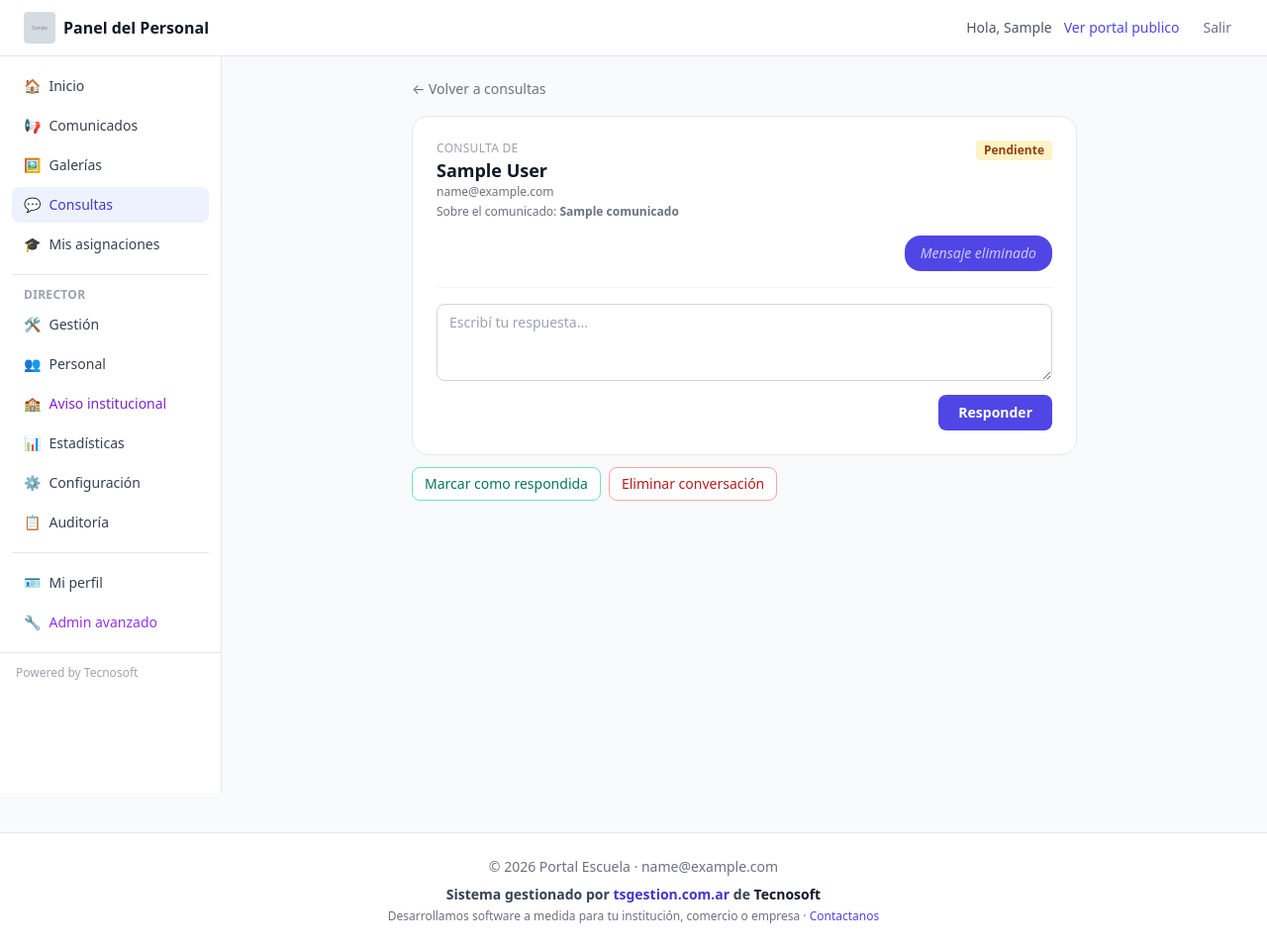
After one commit to envermm-sudo/escuela, a Django app: page /staff/consultas/1/ in a window 1280 px wide. The commit adds this page. Shown: the whole page at 99% size. Run offline with Django 5.2, Linux system fonts and the light colour scheme; a user stored in the database is signed in; tables that the repository leaves empty hold one stand-in row (values such as "Sample post"); grey boxes marked "Sample" are stand-in pictures; some libraries are stand-ins or nearby versions.

Commit message:
Agregar bandeja de consultas del docente en panel staff

```diff
--- a/staff/templates/staff/_nav_items.html
+++ b/staff/templates/staff/_nav_items.html
@@ -14,6 +14,13 @@
 
 <a href="{{ url_gal }}" class="flex items-center gap-2 px-3 py-2 rounded-lg {% if '/staff/galerias' in request.path %}bg-indigo-50 text-indigo-700 font-medium{% else %}text-gray-700 hover:bg-gray-100{% endif %}">
   <span>🖼️</span> Galerías
+</a>
+
+<a href="{% url 'staff:consultas_lista' %}" class="flex items-center gap-2 px-3 py-2 rounded-lg {% if '/staff/consultas' in request.path %}bg-indigo-50 text-indigo-700 font-medium{% else %}text-gray-700 hover:bg-gray-100{% endif %}">
+  <span>💬</span> Consultas
+  {% if consultas_pendientes_count %}
+  <span class="ml-auto bg-amber-500 text-white text-xs font-bold rounded-full px-2 py-0.5">{{ consultas_pendientes_count }}</span>
+  {% endif %}
 </a>
 
 {% if perfil_actual and perfil_actual.rol == 'docente' %}
--- /dev/null
+++ b/staff/templates/staff/consulta_detalle.html
@@ -0,0 +1,82 @@
+{% extends "staff/base_staff.html" %}
+{% block titulo %}Consulta{% endblock %}
+{% block content %}
+<div class="max-w-2xl mx-auto">
+
+  <div class="mb-4">
+    <a href="{% url 'staff:consultas_lista' %}" class="text-sm text-gray-500 hover:text-gray-700">← Volver a consultas</a>
+  </div>
+
+  <div class="bg-white border border-gray-200 rounded-2xl p-5 sm:p-6">
+    <div class="flex items-start justify-between gap-3 mb-1">
+      <div>
+        <p class="text-xs text-gray-400 uppercase tracking-wide">Consulta de</p>
+        <h1 class="text-lg font-bold text-gray-900">{{ consulta.padre.get_full_name|default:consulta.padre.username }}</h1>
+        <p class="text-xs text-gray-500">{{ consulta.padre.email }}</p>
+      </div>
+      {% if consulta.estado == 'pendiente' %}
+      <span class="text-xs px-2 py-0.5 bg-amber-100 text-amber-800 rounded font-semibold">Pendiente</span>
+      {% else %}
+      <span class="text-xs px-2 py-0.5 bg-emerald-100 text-emerald-800 rounded font-semibold">Respondida</span>
+      {% endif %}
+    </div>
+    <p class="text-xs text-gray-500 mb-4">Sobre el comunicado: <strong>{{ consulta.comunicado.titulo }}</strong></p>
+
+    <div class="space-y-3 mb-4">
+      {% for msg in mensajes_hilo %}
+      <div class="flex {% if msg.es_del_docente %}justify-end{% else %}justify-start{% endif %}">
+        <div class="max-w-[80%] rounded-2xl px-4 py-2 text-sm
+                    {% if msg.es_del_docente %}bg-indigo-600 text-white{% else %}bg-gray-100 text-gray-800{% endif %}">
+          {% if msg.eliminado %}
+            <span class="italic opacity-70">Mensaje eliminado</span>
+          {% else %}
+            <p class="whitespace-pre-line">{{ msg.texto }}</p>
+            <div class="flex items-center gap-2 mt-1">
+              <span class="text-[10px] {% if msg.es_del_docente %}text-indigo-200{% else %}text-gray-400{% endif %}">
+                {% if msg.es_del_docente %}Vos{% else %}Familia{% endif %} · {{ msg.creado|date:"d/m H:i" }}
+              </span>
+              <form method="post" class="inline" onsubmit="return confirm('¿Eliminar este mensaje?');">
+                {% csrf_token %}
+                <input type="hidden" name="accion" value="eliminar_mensaje">
+                <input type="hidden" name="mensaje_id" value="{{ msg.id }}">
+                <button type="submit" class="text-[10px] underline {% if msg.es_del_docente %}text-indigo-200{% else %}text-gray-400{% endif %}">eliminar</button>
+              </form>
+            </div>
+          {% endif %}
+        </div>
+      </div>
+      {% endfor %}
+    </div>
+
+    <form method="post" class="border-t border-gray-100 pt-4">
+      {% csrf_token %}
+      <input type="hidden" name="accion" value="responder">
+      <textarea name="texto" rows="3" required placeholder="Escribí tu respuesta..."
+                class="w-full px-3 py-2 border border-gray-300 rounded-lg text-sm focus:ring-2 focus:ring-indigo-500"></textarea>
+      <div class="flex justify-end mt-2">
+        <button type="submit" class="px-5 py-2 bg-indigo-600 hover:bg-indigo-700 text-white text-sm font-semibold rounded-lg">Responder</button>
+      </div>
+    </form>
+  </div>
+
+  <div class="mt-3 flex flex-wrap gap-2">
+    <form method="post" class="inline">
+      {% csrf_token %}
+      <input type="hidden" name="accion" value="cambiar_estado">
+      {% if consulta.estado == 'pendiente' %}
+      <input type="hidden" name="estado" value="respondida">
+      <button type="submit" class="px-3 py-1.5 bg-white border border-emerald-300 text-emerald-700 text-sm rounded-lg hover:bg-emerald-50">Marcar como respondida</button>
+      {% else %}
+      <input type="hidden" name="estado" value="pendiente">
+      <button type="submit" class="px-3 py-1.5 bg-white border border-amber-300 text-amber-700 text-sm rounded-lg hover:bg-amber-50">Marcar como pendiente</button>
+      {% endif %}
+    </form>
+    <form method="post" class="inline" onsubmit="return confirm('¿Eliminar TODA la conversación? Esta acción no se puede deshacer.');">
+      {% csrf_token %}
+      <input type="hidden" name="accion" value="eliminar_hilo">
+      <button type="submit" class="px-3 py-1.5 bg-white border border-red-300 text-red-700 text-sm rounded-lg hover:bg-red-50">Eliminar conversación</button>
+    </form>
+  </div>
+
+</div>
+{% endblock %}
--- a/staff/urls.py
+++ b/staff/urls.py
@@ -35,6 +35,10 @@ urlpatterns = [
     path('configuracion/', views.configuracion_portal_view, name='configuracion'),
     path('auditoria/', views.auditoria_view, name='auditoria'),
 
+    # Consultas de padres
+    path('consultas/', views.consultas_lista, name='consultas_lista'),
+    path('consultas/<int:pk>/', views.consulta_detalle, name='consulta_detalle'),
+
     # Gestión (director/superuser)
     path('gestion/', views.gestion_dashboard, name='gestion_dashboard'),
 
--- a/staff/views.py
+++ b/staff/views.py
@@ -1360,3 +1360,105 @@ def gestion_personal_matriz(request, pk):
         'filas': filas,
         'cant_actuales': len(actuales),
     })
+
+
+# ================================================================
+# CONSULTAS DE PADRES (bandeja del docente)
+# ================================================================
+def _consultas_visibles(user):
+    """Queryset de consultas que el usuario puede ver."""
+    from comunicacion.models import ConsultaComunicado
+    qs = ConsultaComunicado.objects.select_related(
+        'comunicado', 'padre'
+    ).order_by('-actualizada')
+    if user.is_superuser:
+        return qs
+    return qs.filter(comunicado__autor=user)
+
+
+@staff_required
+def consultas_lista(request):
+    """Lista de consultas para el docente (o todas, si es dueño)."""
+    perfil = get_perfil_docente(request.user)
+    if not request.user.is_superuser and perfil and perfil.rol in ('directivo', 'preceptor'):
+        messages.error(request, 'Las consultas las gestiona el docente autor de cada comunicado.')
+        return redirect('staff:dashboard')
+
+    consultas = _consultas_visibles(request.user)
+    filtro = request.GET.get('estado', '').strip()
+    if filtro in ('pendiente', 'respondida'):
+        consultas = consultas.filter(estado=filtro)
+
+    consultas = list(consultas)
+    for c in consultas:
+        c.ultimo_mensaje = c.mensajes.order_by('-creado').first()
+        c.cant_mensajes = c.mensajes.count()
+
+    cant_pendientes = _consultas_visibles(request.user).filter(estado='pendiente').count()
+
+    return render(request, 'staff/consultas_lista.html', {
+        'consultas': consultas,
+        'filtro': filtro,
+        'cant_pendientes': cant_pendientes,
+        'cant_total': len(consultas),
+    })
+
+
+@staff_required
+def consulta_detalle(request, pk):
+    """Detalle de un hilo de consulta: responder, cambiar estado, moderar."""
+    from comunicacion.models import ConsultaComunicado, MensajeConsulta
+
+    consulta = get_object_or_404(
+        ConsultaComunicado.objects.select_related('comunicado', 'padre'),
+        pk=pk,
+    )
+
+    if not request.user.is_superuser and consulta.comunicado.autor_id != request.user.id:
+        messages.error(request, 'No tenés acceso a esta consulta.')
+        return redirect('staff:consultas_lista')
+
+    if request.method == 'POST':
+        accion = request.POST.get('accion', '')
+
+        if accion == 'responder':
+            texto = request.POST.get('texto', '').strip()
+            if not texto:
+                messages.error(request, 'Escribí una respuesta antes de enviar.')
+            else:
+                MensajeConsulta.objects.create(
+                    consulta=consulta,
+                    autor=request.user,
+                    es_del_docente=True,
+                    texto=texto,
+                )
+                consulta.estado = 'respondida'
+                consulta.save(update_fields=['estado', 'actualizada'])
+                messages.success(request, 'Respuesta enviada.')
+            return redirect('staff:consulta_detalle', pk=pk)
+
+        elif accion == 'cambiar_estado':
+            nuevo = request.POST.get('estado', '')
+            if nuevo in ('pendiente', 'respondida'):
+                consulta.estado = nuevo
+                consulta.save(update_fields=['estado', 'actualizada'])
+                messages.success(request, f'Estado cambiado a "{nuevo}".')
+            return redirect('staff:consulta_detalle', pk=pk)
+
+        elif accion == 'eliminar_mensaje':
+            msg_id = request.POST.get('mensaje_id', '')
+            MensajeConsulta.objects.filter(id=msg_id, consulta=consulta).update(eliminado=True)
+            messages.success(request, 'Mensaje eliminado.')
+            return redirect('staff:consulta_detalle', pk=pk)
+
+        elif accion == 'eliminar_hilo':
+            consulta.delete()
+            messages.success(request, 'Conversación eliminada por completo.')
+            return redirect('staff:consultas_lista')
+
+    mensajes_hilo = consulta.mensajes.select_related('autor').order_by('creado')
+
+    return render(request, 'staff/consulta_detalle.html', {
+        'consulta': consulta,
+        'mensajes_hilo': mensajes_hilo,
+    })
```
Also changed, not shown: staff/templates/staff/consultas_lista.html (added, +58 -0 lines).
